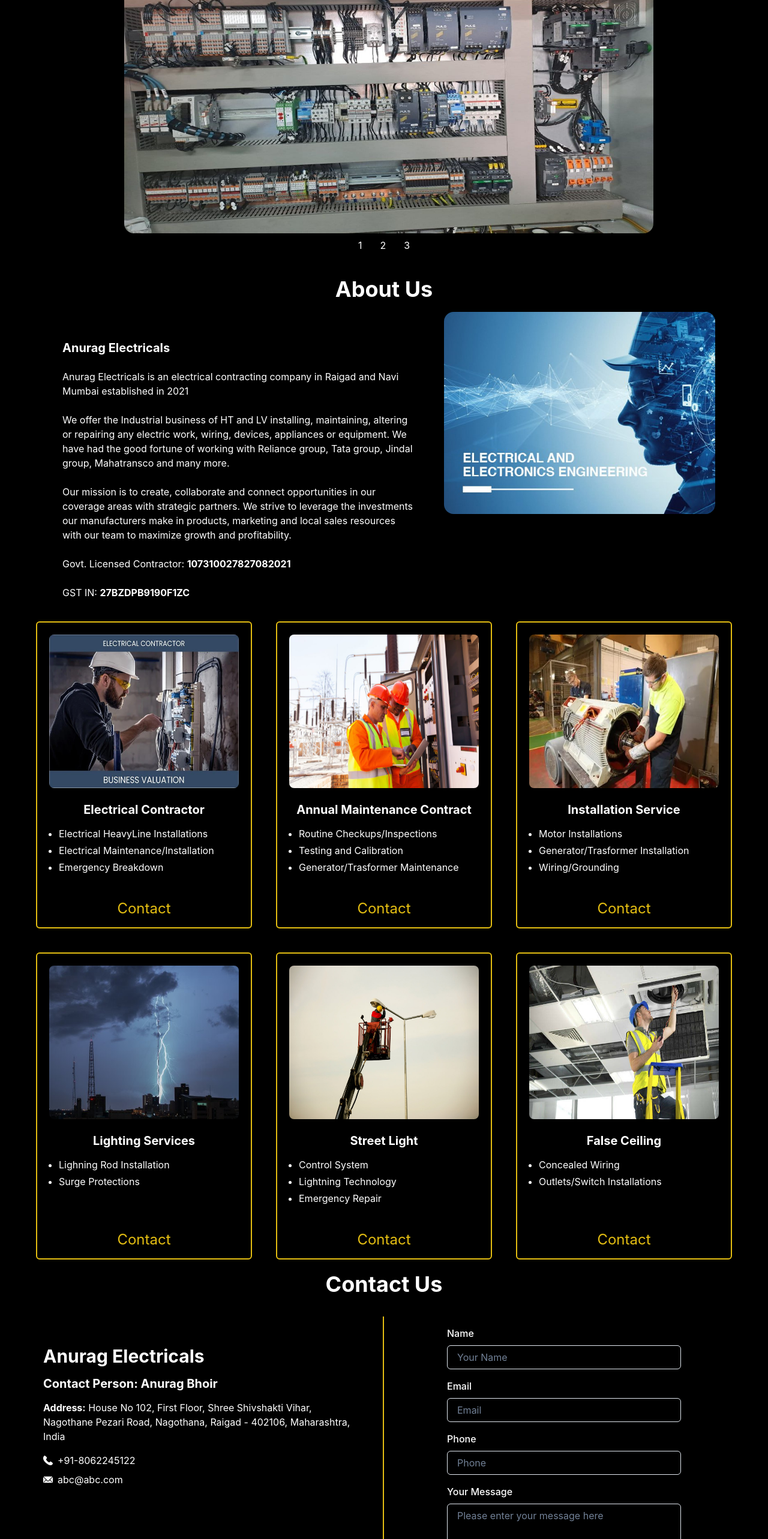
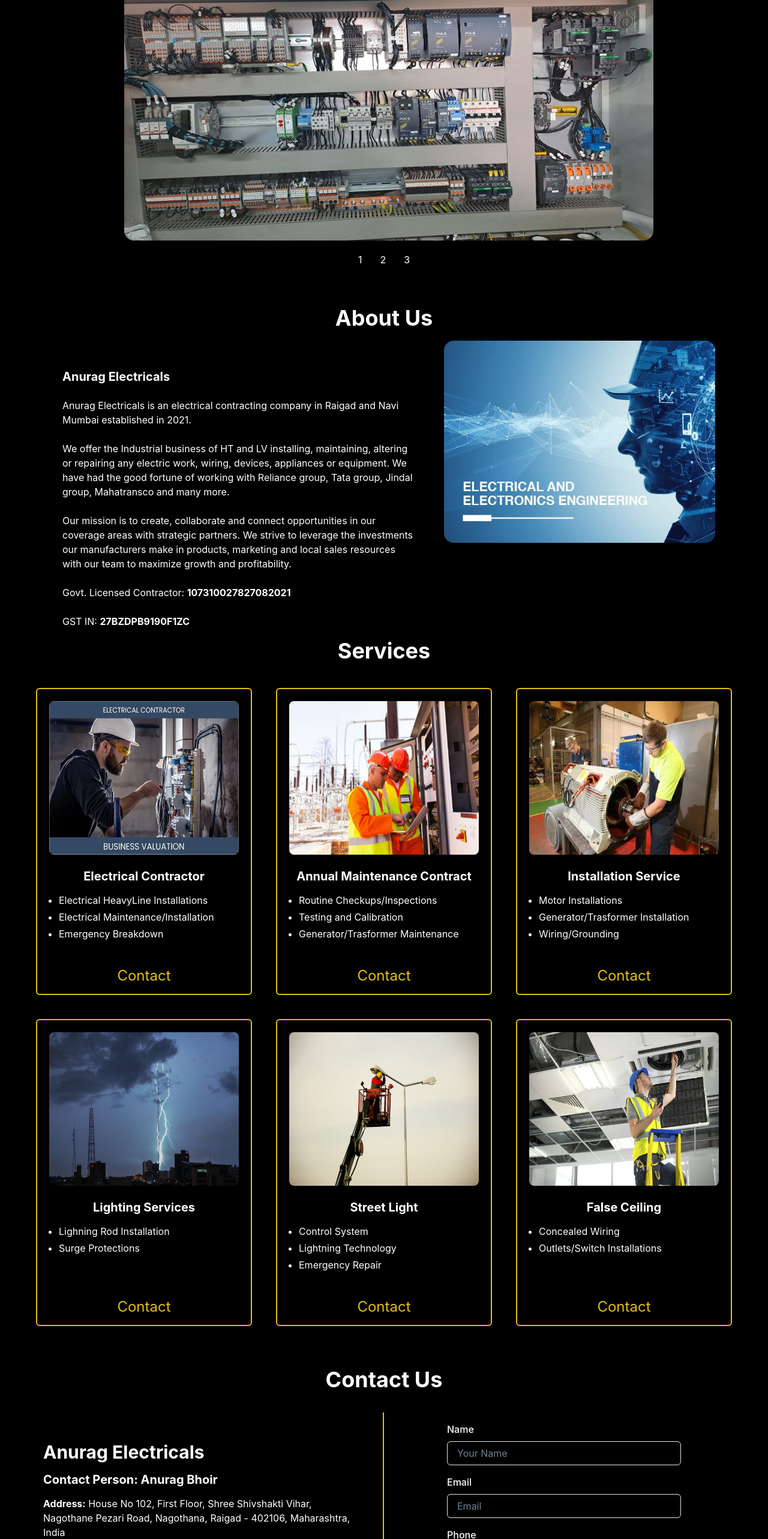
Before and after one commit to nijuprem/Anurag-Electricals, a React (Vite) app: page / in a window 1280 px wide. Shown: the part 234-2800 px from the top of the page at 60% size. Built offline with nearby package versions, Linux system fonts and the light colour scheme.

Commit message:
Slow loading

```diff
--- a/package.json
+++ b/package.json
@@ -14,7 +14,7 @@
     "@chakra-ui/react": "^2.8.0",
     "@emotion/react": "^11.11.1",
     "@emotion/styled": "^11.11.0",
-    "framer-motion": "^10.15.0",
+    "framer-motion": "^10.16.4",
     "react": "^18.2.0",
     "react-dom": "^18.2.0",
     "react-responsive-carousel": "^3.2.23",
--- a/src/App.tsx
+++ b/src/App.tsx
@@ -5,18 +5,25 @@ import Services from "./components/Services";
 import Home from "./components/Home";
 import about from "./data/aboutUs";
 import AboutUs from "./components/AboutUs";
+import { Reveal } from "./components/Reveal";
 
 function App() {
   return (
-    <>
-      <Box p={10}>
-        <NavBar />
+    <Box p={10}>
+      <NavBar />
+      <Reveal>
         <Home />
+      </Reveal>
+      <Reveal>
         <AboutUs details={about} />
+      </Reveal>
+      <Reveal>
         <Services />
+      </Reveal>
+      <Reveal>
         <Contact />
-      </Box>
-    </>
+      </Reveal>
+    </Box>
   );
 }
 
--- a/src/components/AboutUs.tsx
+++ b/src/components/AboutUs.tsx
@@ -17,11 +17,9 @@ interface Props {
 function AboutUs({ details }: Props) {
   const { title, info, work, goals, contractor, gst, image } = details;
   return (
-    <>
+    <Box mt="4rem">
       <Center>
-        <Heading mt={"2.5rem"} color={"white"}>
-          About Us
-        </Heading>
+        <Heading color={"white"}>About Us</Heading>
       </Center>
       <Flex h={"30rem"} m={"1rem"}>
         <Box m="3rem" w={"130%"}>
@@ -51,7 +49,7 @@ function AboutUs({ details }: Props) {
           </Center>
         </Box>
       </Flex>
-    </>
+    </Box>
   );
 }
 
--- a/src/components/Carousels.tsx
+++ b/src/components/Carousels.tsx
@@ -26,7 +26,7 @@ const Carousels = ({ imageArr }: Props) => {
   }, [index]);
 
   return (
-    <Box>
+    <Box mt={3} mb="3rem">
       <Center>
         <Box width={"98%"} height={"30rem"}>
           <Center>
@@ -42,7 +42,7 @@ const Carousels = ({ imageArr }: Props) => {
         </Box>
       </Center>
       <Center>
-        <Box mt={2}>
+        <Box mt={5}>
           {imageArr.map((_item, index) => (
             <span
               key={index}
--- a/src/components/Contact.tsx
+++ b/src/components/Contact.tsx
@@ -4,7 +4,7 @@ import ContactForm from "./ContactForm";
 
 const Contact = () => {
   return (
-    <div>
+    <Box mt="3rem">
       <Center>
         <Heading as={"h3"} size="xl">
           Contact Us
@@ -29,12 +29,12 @@ const Contact = () => {
           </HStack>
           <HStack mt={"0.5rem"}>
             <EmailIcon />
-            <Text>abc@abc.com</Text>
+            <Text>banurag199@gmail.com</Text>
           </HStack>
         </Box>
         <ContactForm />
       </Flex>
-    </div>
+    </Box>
   );
 };
 
--- a/src/components/ContactForm.tsx
+++ b/src/components/ContactForm.tsx
@@ -20,7 +20,11 @@ const ContactForm = () => {
           <FormLabel mt={4}>Phone</FormLabel>
           <Input type="number" name="phone" placeholder="Phone" />
           <FormLabel mt={4}>Your Message</FormLabel>
-          <Textarea placeholder="Please enter your message here" />
+          <Textarea
+            rows={4}
+            resize="none"
+            placeholder="Please enter your message here"
+          />
 
           <Button display={"block"} mt={4} colorScheme="yellow" type="submit">
             Submit
--- /dev/null
+++ b/src/components/Reveal.tsx
@@ -0,0 +1,60 @@
+import { useEffect, useRef } from "react";
+import { motion, useInView, useAnimation } from "framer-motion";
+interface Props {
+  children: JSX.Element;
+  width?: "fit-content" | "100%";
+}
+
+export const Reveal = ({ children }: Props) => {
+  // { children, width = "fit-content" }
+  const ref = useRef(null);
+  const isInView = useInView(ref, { once: true });
+
+  const mainControls = useAnimation();
+  const slideControls = useAnimation();
+
+  useEffect(() => {
+    if (isInView) {
+      mainControls.start("visible");
+      slideControls.start("visible");
+    }
+  }, [isInView]);
+
+  return (
+    <div
+      ref={ref}
+      // style={{ position: "relative", width, overflow: "hidden" }}
+    >
+      <motion.div
+        variants={{
+          hidden: { opacity: 0, y: 75 },
+          visible: { opacity: 1, y: 0 },
+        }}
+        initial="hidden"
+        animate={mainControls}
+        transition={{ duration: 0.8, delay: 0.25 }}
+      >
+        {children}
+      </motion.div>
+
+      <motion.div
+        variants={{
+          hidden: { left: 0 },
+          visible: { left: "100%" },
+        }}
+        initial="hidden"
+        animate={slideControls}
+        transition={{ duration: 0.8, ease: "easeIn" }}
+        style={{
+          position: "absolute",
+          top: 4,
+          bottom: 4,
+          left: 0,
+          right: 0,
+          background: "var(--brand)",
+          zIndex: 20,
+        }}
+      />
+    </div>
+  );
+};
--- a/src/components/Services.tsx
+++ b/src/components/Services.tsx
@@ -9,13 +9,20 @@ import {
   UnorderedList,
   Flex,
   Center,
+  Box,
 } from "@chakra-ui/react";
 
 import service from "../data/service";
 
 const Services = () => {
   return (
-    <Flex flexWrap={"wrap"}>
+    <Box mt="1rem">
+      <Center>
+        <Heading as={"h3"} size="xl">
+          Services
+        </Heading>
+      </Center>
+      <Flex flexWrap={"wrap"} mt={5}>
         {service.map(({ name, img, list }, index) => (
           <Card
             transition={"0.5s ease-in-out"}
@@ -56,6 +63,7 @@ const Services = () => {
                     fontSize="2xl"
                     position={"absolute"}
                     bottom="-0.45rem"
+                    cursor={"pointer"}
                   >
                     Contact
                   </Text>
@@ -65,6 +73,7 @@ const Services = () => {
           </Card>
         ))}
       </Flex>
+    </Box>
   );
 };
 
--- a/src/data/aboutUs.ts
+++ b/src/data/aboutUs.ts
@@ -2,7 +2,7 @@ const about={
     title : 'Anurag Electricals' ,
     goals :  "Our mission is to create, collaborate and connect opportunities in our coverage areas with strategic partners. We strive to leverage the investments our manufacturers make in products, marketing and local sales resources with our team to maximize growth and profitability."  ,
     work: "We offer the Industrial business of HT and LV installing, maintaining, altering or repairing any electric work, wiring, devices, appliances or equipment. We have had the good fortune of working with  Reliance group, Tata group, Jindal group, Mahatransco and many more.",
-    info : "Anurag Electricals is an electrical contracting company in Raigad and Navi Mumbai established in 2021",
+    info : "Anurag Electricals is an electrical contracting company in Raigad and Navi Mumbai established in 2021.",
     image : "/src/assets/about.jpg",
     contractor: '107310027827082021',
     gst:'27BZDPB9190F1ZC',
```
Also changed, not shown: 1 other file (tests, documents, lock files or other folders). Lines whose indentation alone changed are shown as unchanged.
